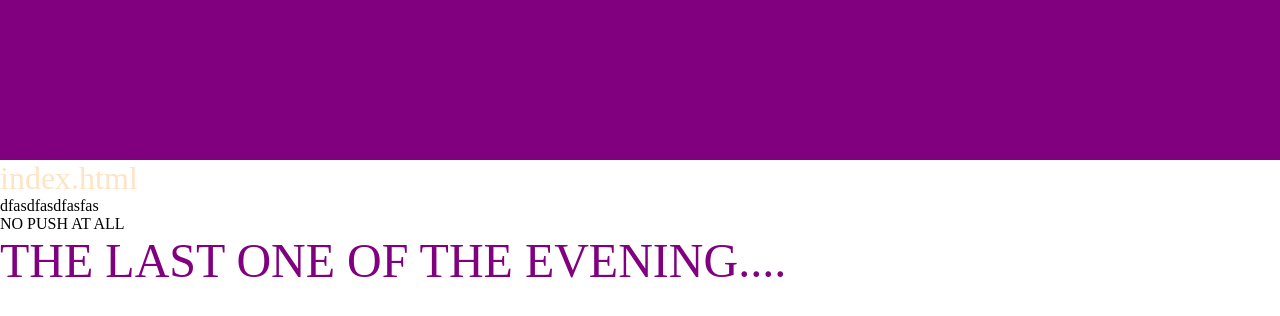
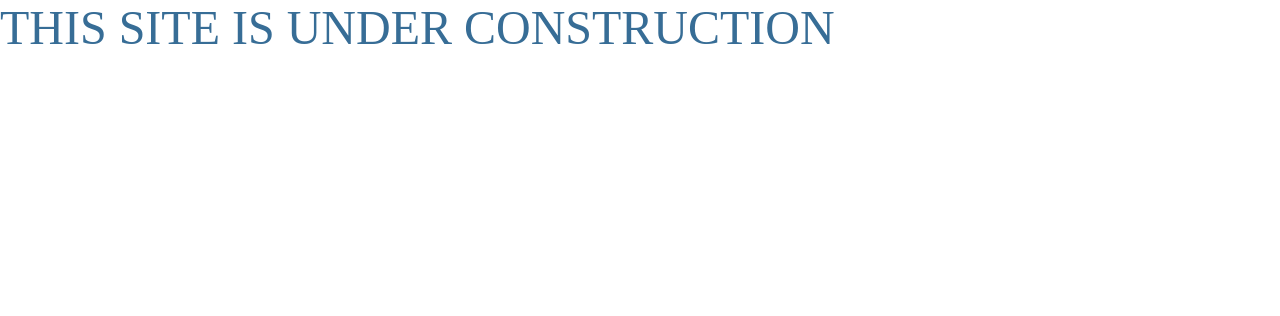
Before and after one commit to diekruzen/DAD, a plain HTML site: page index.html in a window 1280 px wide. Drawn offline with Linux system fonts and the light colour scheme.

Commit message:
Update index.html

```diff
--- a/index.html
+++ b/index.html
@@ -21,18 +21,13 @@
 
         .big-text{
             font-size: 3rem;
-            color:purple;
+            color:#376d96;
         }
     </style>
 </head>
 <body>
 
-<div style="background:purple;width:100%;height:20%"></div>
-<div class="oddity">index.html</div>
-<p>dfasdfasdfasfas</p>
-<p>NO PUSH AT ALL</p>
-
-<div class="big-text">THE LAST ONE OF THE EVENING....</div>
+<div class="big-text">THIS SITE IS UNDER CONSTRUCTION</div>
 
 </body>
 </html>
```
